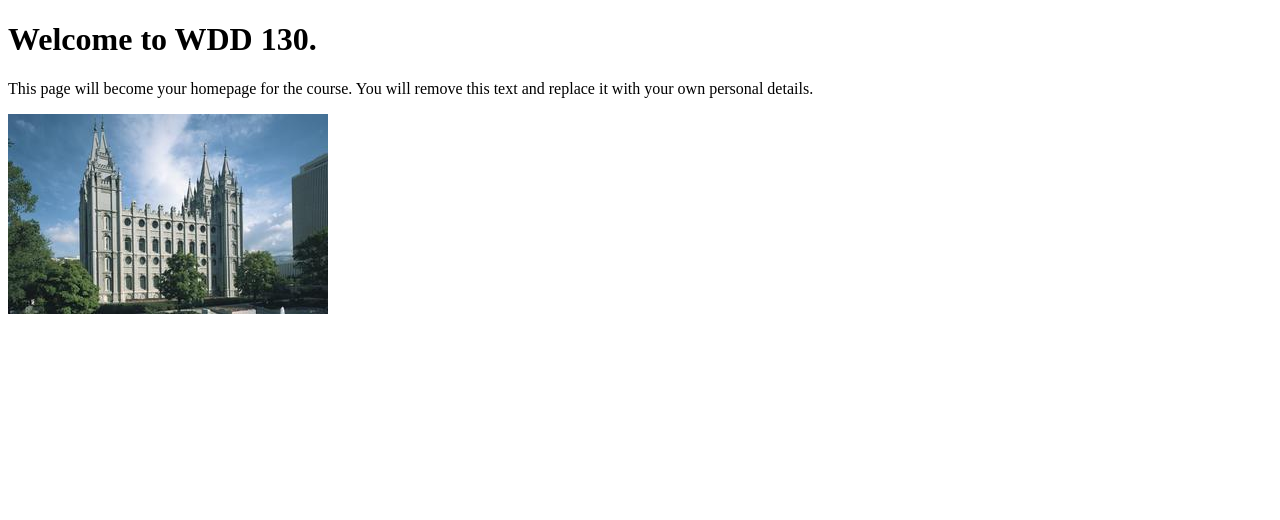
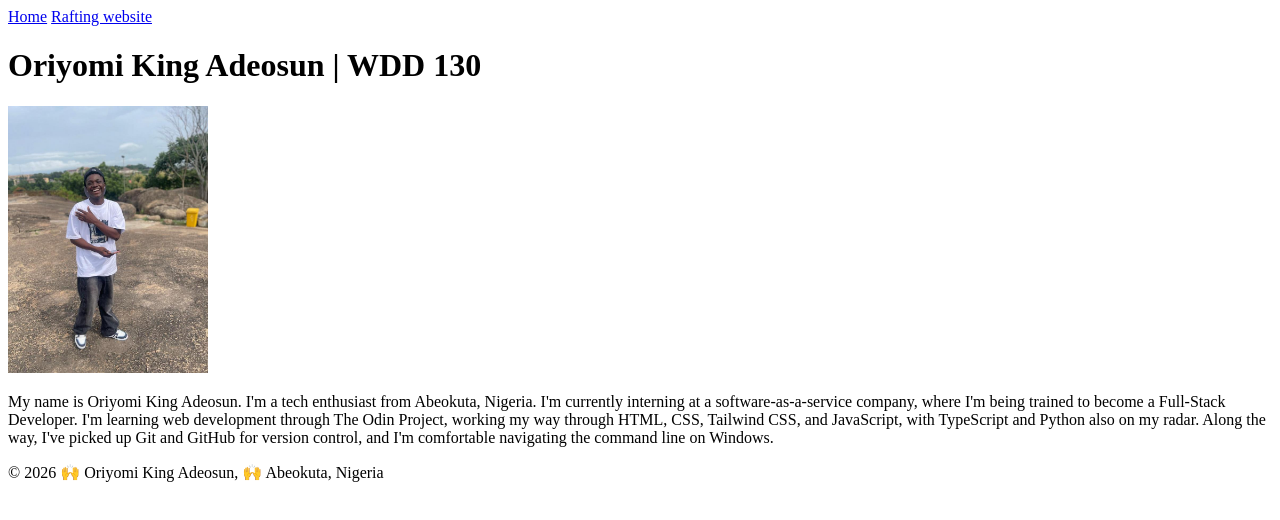
Before and after one commit to oriyomiadeosun14-eng/wdd130, a plain HTML site: page index.html in a window 1280 px wide. Drawn offline with Linux system fonts and the light colour scheme.

Commit message:
Home Page setup

```diff
--- a/index.html
+++ b/index.html
@@ -1,14 +1,34 @@
-<!DOCTYPE html>
+<!doctype html>
 <html lang="en">
-<head>
-    <meta charset="UTF-8">
-    <meta name="viewport" content="width=device-width, initial-scale=1.0">
-    <title>WDD 130 | Personal Homepage</title>
-</head>
-<body>
-    <h1>Welcome to WDD 130.</h1>
+  <head>
+    <meta charset="UTF-8" />
+    <meta name="viewport" content="width=device-width, initial-scale=1.0" />
+    <title>Oriyomi King Adeosun | WDD 130</title>
+  </head>
+  <body>
+    <!-- <h1>Welcome to WDD 130.</h1>
     <p>This page will become your homepage for the course. You will remove this text and replace it with your own personal details.</p>
 
-    <img src="images/salt-lake-temple.jpg" alt="The Salt Lake Temple.">
-</body>
+    <img src="images/salt-lake-temple.jpg" alt="The Salt Lake Temple."> -->
+    <header>
+      <nav>
+        <a href="#">Home</a>
+        <a href="wwr/">Rafting website</a>
+      </nav>
+    </header>
+    <main>
+      <h1>Oriyomi King Adeosun | WDD 130</h1>
+      <img src="./images/profile.jpg" alt="King" width="200" />
+      <p>
+        My name is Oriyomi King Adeosun. I'm a tech enthusiast from Abeokuta,
+        Nigeria. I'm currently interning at a software-as-a-service company,
+        where I'm being trained to become a Full-Stack Developer. I'm learning
+        web development through The Odin Project, working my way through HTML,
+        CSS, Tailwind CSS, and JavaScript, with TypeScript and Python also on my
+        radar. Along the way, I've picked up Git and GitHub for version control,
+        and I'm comfortable navigating the command line on Windows.
+      </p>
+    </main>
+    <footer>&copy; 2026 🙌 Oriyomi King Adeosun, 🙌 Abeokuta, Nigeria</footer>
+  </body>
 </html>
```
Also changed, not shown: images/profile.jpg (added).
